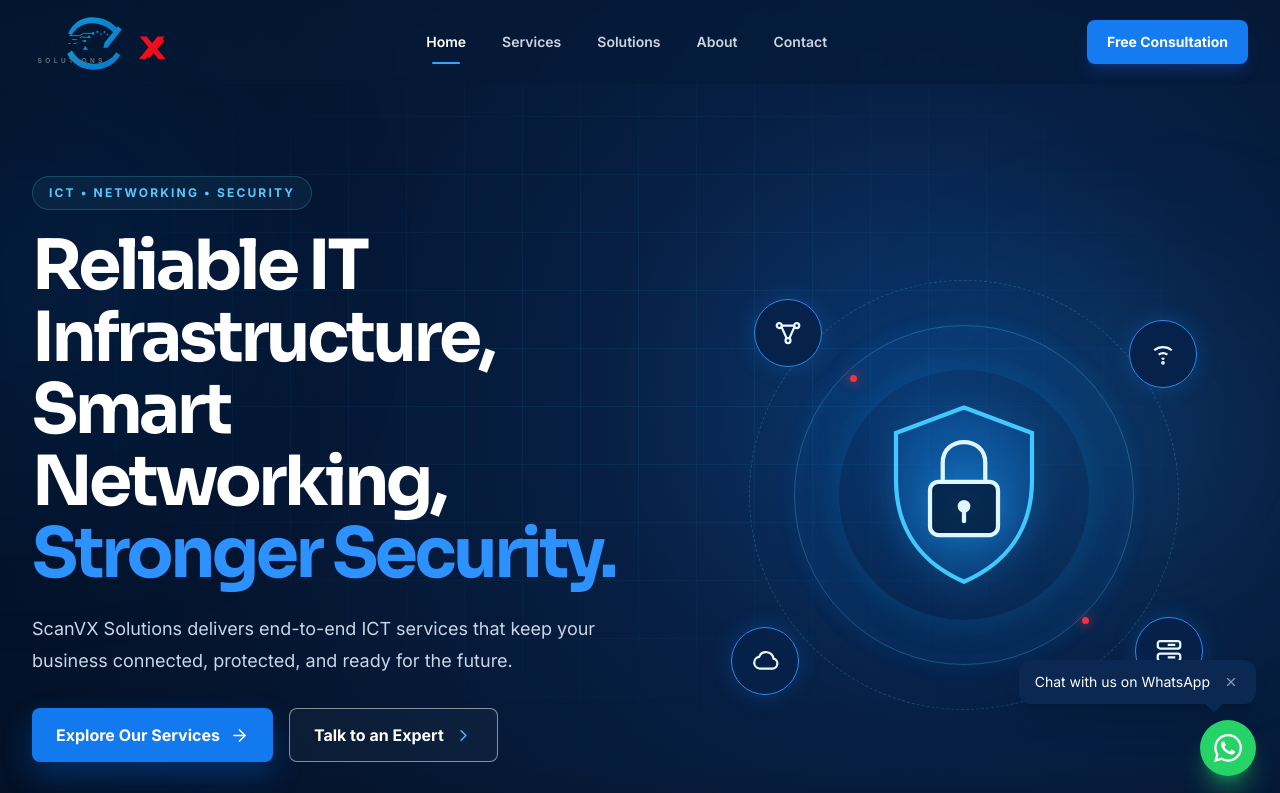
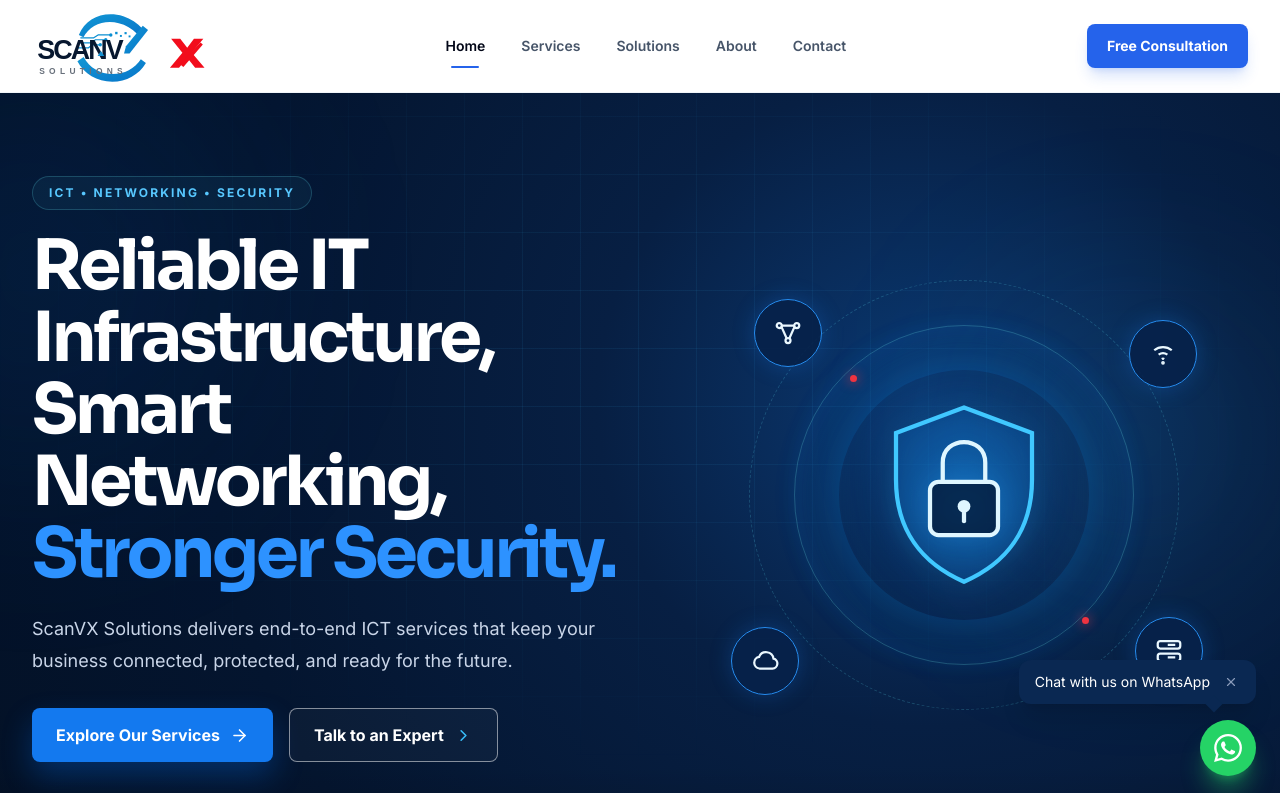
Before and after one commit to fyruz85/scanvx-v1, a React (Vite) app: page / in a window 1280 px wide. Shown: the top 793 px of the page. Built offline with nearby package versions, Linux system fonts and the light colour scheme.

Commit message:
Use white header and approved ScanVX logo

```diff
--- a/src/components/Header.tsx
+++ b/src/components/Header.tsx
@@ -13,7 +13,7 @@
 export function Header() {
   const [scrolled, setScrolled] = useState(false);
   const [mobileOpen, setMobileOpen] = useState(false);
-  const activeId = useScrollSpy(navLinks.map((l) => l.id));
+  const activeId = useScrollSpy(navLinks.map((link) => link.id));
 
   useEffect(() => {
     const handler = () => setScrolled(window.scrollY > 20);
@@ -29,23 +29,23 @@
 
   return (
     <header
-      className={`fixed inset-x-0 top-0 z-50 transition-all duration-300 ${
+      className={`fixed inset-x-0 top-0 z-50 border-b bg-white transition-all duration-300 ${
         scrolled
-          ? 'border-b border-white/10 bg-[#06152d]/90 shadow-xl shadow-black/20 backdrop-blur-xl'
-          : 'bg-[#071a37]/55 backdrop-blur-sm'
+          ? 'border-slate-200 shadow-lg shadow-slate-900/10'
+          : 'border-slate-100'
       }`}
     >
       <div className="container-mx container-px">
-        <div className="flex h-[72px] items-center justify-between lg:h-[84px]">
+        <div className="flex h-[78px] items-center justify-between lg:h-[92px]">
           <button
             onClick={() => scrollTo('home')}
-            className="flex items-center rounded-lg focus:outline-none focus-visible:ring-2 focus-visible:ring-brand-400"
+            className="flex items-center rounded-lg focus:outline-none focus-visible:ring-2 focus-visible:ring-blue-500"
             aria-label="ScanVX Solutions home"
           >
             <img
               src="/images/scanvx-logo.svg"
               alt="ScanVX Solutions"
-              className="h-11 w-auto sm:h-12 lg:h-14"
+              className="h-[58px] w-auto sm:h-[64px] lg:h-[72px]"
             />
           </button>
 
@@ -55,12 +55,14 @@
                 key={link.id}
                 onClick={() => scrollTo(link.id)}
                 className={`relative px-4 py-3 text-sm font-semibold transition-colors duration-200 ${
-                  activeId === link.id ? 'text-white' : 'text-slate-300 hover:text-white'
+                  activeId === link.id
+                    ? 'text-slate-950'
+                    : 'text-slate-600 hover:text-slate-950'
                 }`}
               >
                 {link.label}
                 {activeId === link.id && (
-                  <span className="absolute bottom-0 left-1/2 h-0.5 w-7 -translate-x-1/2 rounded-full bg-[#2ea8ff]" />
+                  <span className="absolute bottom-0 left-1/2 h-0.5 w-7 -translate-x-1/2 rounded-full bg-blue-600" />
                 )}
               </button>
             ))}
@@ -68,14 +70,14 @@
 
           <button
             onClick={() => scrollTo('contact')}
-            className="hidden items-center rounded-lg bg-[#147cf0] px-5 py-3 text-sm font-bold text-white shadow-lg shadow-blue-600/25 transition hover:-translate-y-0.5 hover:bg-[#268cff] lg:inline-flex"
+            className="hidden items-center rounded-lg bg-blue-600 px-5 py-3 text-sm font-bold text-white shadow-lg shadow-blue-600/20 transition hover:-translate-y-0.5 hover:bg-blue-700 lg:inline-flex"
           >
             Free Consultation
           </button>
 
           <button
             onClick={() => setMobileOpen(!mobileOpen)}
-            className="flex h-10 w-10 items-center justify-center rounded-lg text-white transition-colors hover:bg-white/10 lg:hidden"
+            className="flex h-10 w-10 items-center justify-center rounded-lg text-slate-900 transition-colors hover:bg-slate-100 lg:hidden"
             aria-label="Toggle menu"
             aria-expanded={mobileOpen}
           >
@@ -84,15 +86,15 @@
         </div>
 
         {mobileOpen && (
-          <nav className="mb-4 flex flex-col gap-1 rounded-2xl border border-white/10 bg-[#071a37]/95 p-3 shadow-2xl backdrop-blur-xl lg:hidden">
+          <nav className="mb-4 flex flex-col gap-1 rounded-2xl border border-slate-200 bg-white p-3 shadow-2xl lg:hidden">
             {navLinks.map((link) => (
               <button
                 key={link.id}
                 onClick={() => scrollTo(link.id)}
                 className={`rounded-lg px-4 py-3 text-left text-sm font-semibold transition-colors ${
                   activeId === link.id
-                    ? 'bg-blue-500/15 text-blue-300'
-                    : 'text-slate-300 hover:bg-white/5 hover:text-white'
+                    ? 'bg-blue-50 text-blue-700'
+                    : 'text-slate-700 hover:bg-slate-50 hover:text-slate-950'
                 }`}
               >
                 {link.label}
@@ -100,7 +102,7 @@
             ))}
             <button
               onClick={() => scrollTo('contact')}
-              className="mt-2 rounded-lg bg-[#147cf0] px-5 py-3 text-sm font-bold text-white"
+              className="mt-2 rounded-lg bg-blue-600 px-5 py-3 text-sm font-bold text-white"
             >
               Free Consultation
             </button>
```
